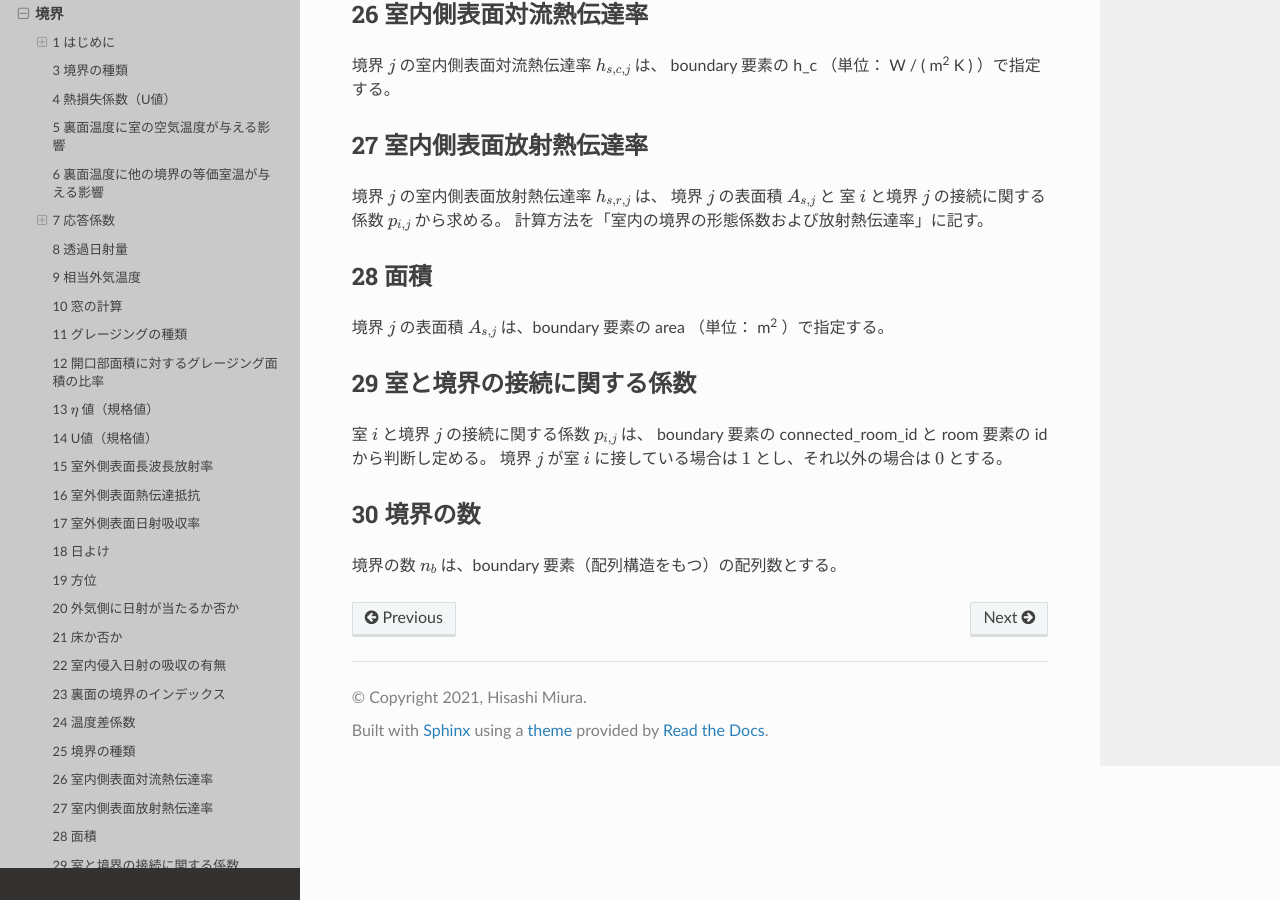
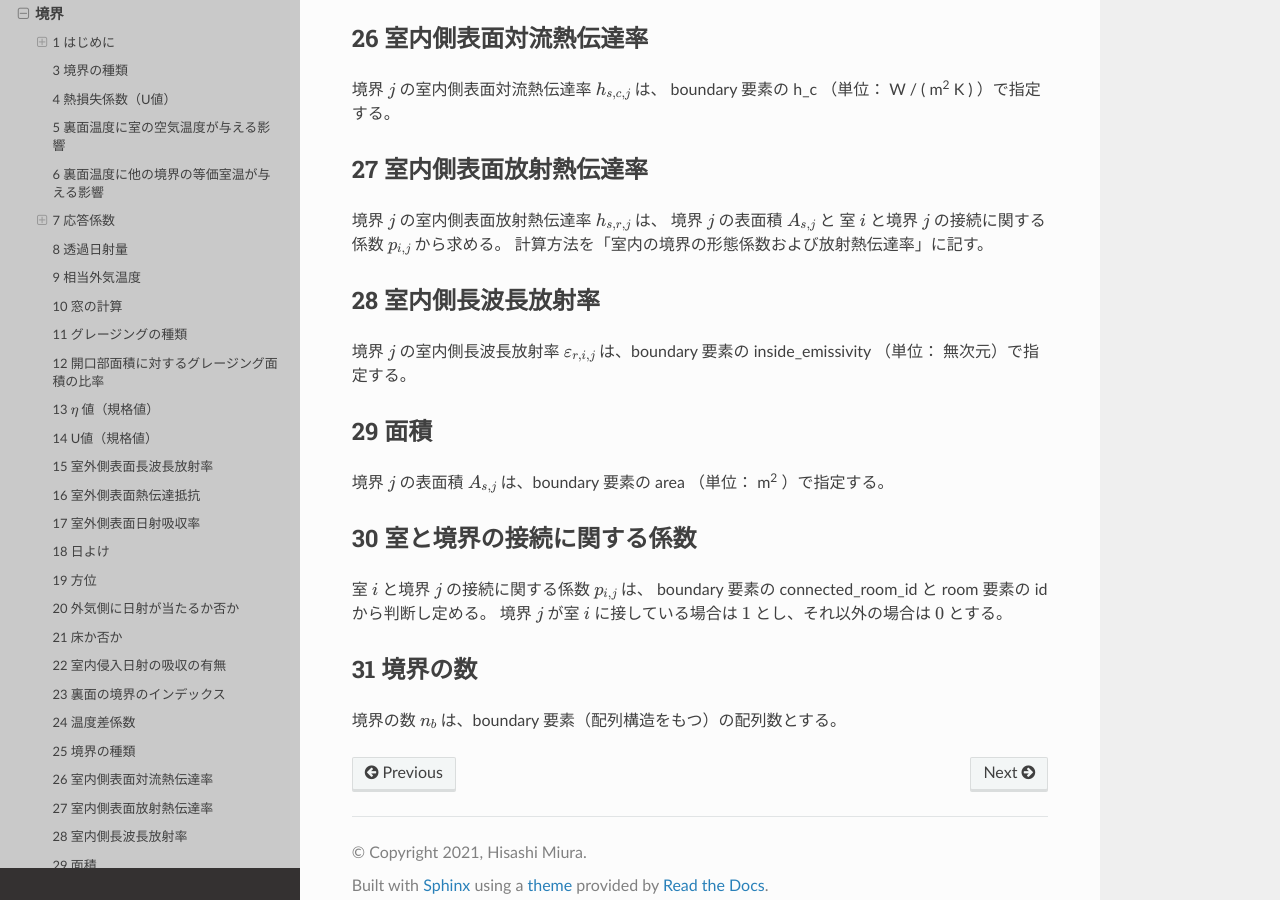
Before and after one commit to HC-Energy/hc-energy-doc-ja, a Sphinx documentation site: the page built from docs/source/contents/03_13_eval_boundary.rst, in a window 1280 px wide and 900 px high, scrolled down 10590 px. Built offline with Sphinx 7.4.7 and the Read the Docs theme 3.1.0, drawn with Linux system fonts in a browser that asks for light colours; some of the changed text lies outside the part shown.

Commit message:
add description for inside emissivity

```diff
--- a/docs/source/contents/03_13_eval_boundary.rst
+++ b/docs/source/contents/03_13_eval_boundary.rst
@@ -43,6 +43,7 @@
     14. 境界 |j| の応答係数
     15. 境界 |j| の透過外気温度, ℃ :math:`\theta_{o,eqv,j,n}`
     16. 境界 |j| の侵入日射量, W :math:`q_{trs,sol,j,n}`
+    17. 境界 |j| の室内側長波長放射率, -, :math:`\varepsilon_{r,i,j}`
 
 
 ^^^^^^^^^^^^^^^^^^^^^^^^^^^^^^^^^^^^^^^^^^^^^^^^^^^^^^^^^^^^^^^^^^^^^^^^^^^^^^^^^^^^^^^^^^^^^^^^^^^^^^^^^^^^^^^^^^^^^^^^
@@ -625,13 +626,18 @@ boundary 要素の h_c （単位： W / ( |m2| K ) ）で指定する。
 計算方法を「室内の境界の形態係数および放射熱伝達率」に記す。
 
 ------------------------------------------------------------------------------------------------------------------------
-28 面積
+28 室内側長波長放射率
+------------------------------------------------------------------------------------------------------------------------
+境界 |j| の室内側長波長放射率 :math:`\varepsilon_{r,i,j}` は、boundary 要素の inside_emissivity （単位： 無次元）で指定する。
+
+------------------------------------------------------------------------------------------------------------------------
+29 面積
 ------------------------------------------------------------------------------------------------------------------------
 
 境界 |j| の表面積 :math:`A_{s,j}` は、boundary 要素の area （単位： |m2| ）で指定する。
 
 ------------------------------------------------------------------------------------------------------------------------
-29 室と境界の接続に関する係数
+30 室と境界の接続に関する係数
 ------------------------------------------------------------------------------------------------------------------------
 
 室 |i| と境界 |j| の接続に関する係数 :math:`p_{i,j}` は、
@@ -639,7 +645,7 @@ boundary 要素の connected_room_id と room 要素の id から判断し定め
 境界 |j| が室 |i| に接している場合は :math:`1` とし、それ以外の場合は :math:`0` とする。
 
 ------------------------------------------------------------------------------------------------------------------------
-30 境界の数
+31 境界の数
 ------------------------------------------------------------------------------------------------------------------------
 
 境界の数 :math:`n_b` は、boundary 要素（配列構造をもつ）の配列数とする。
```
